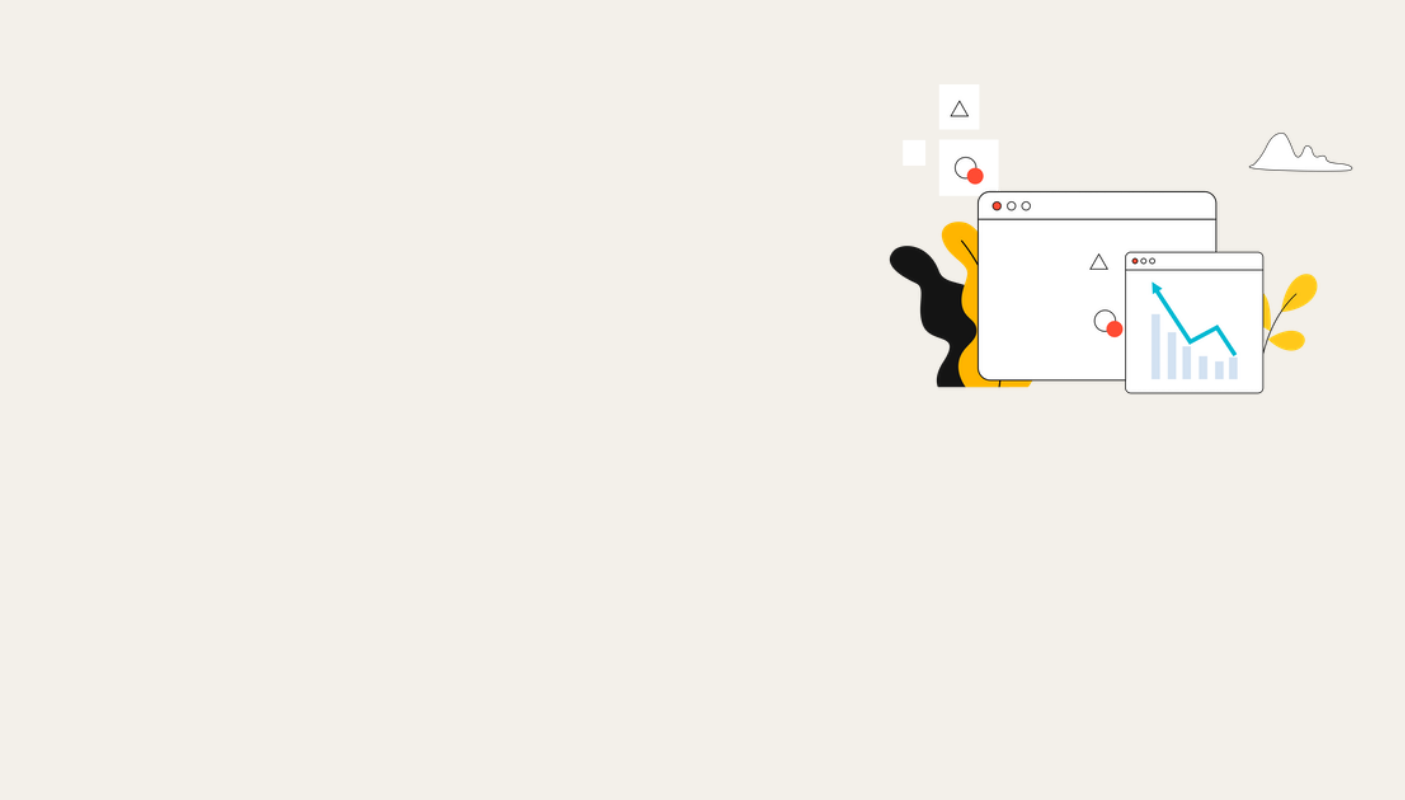
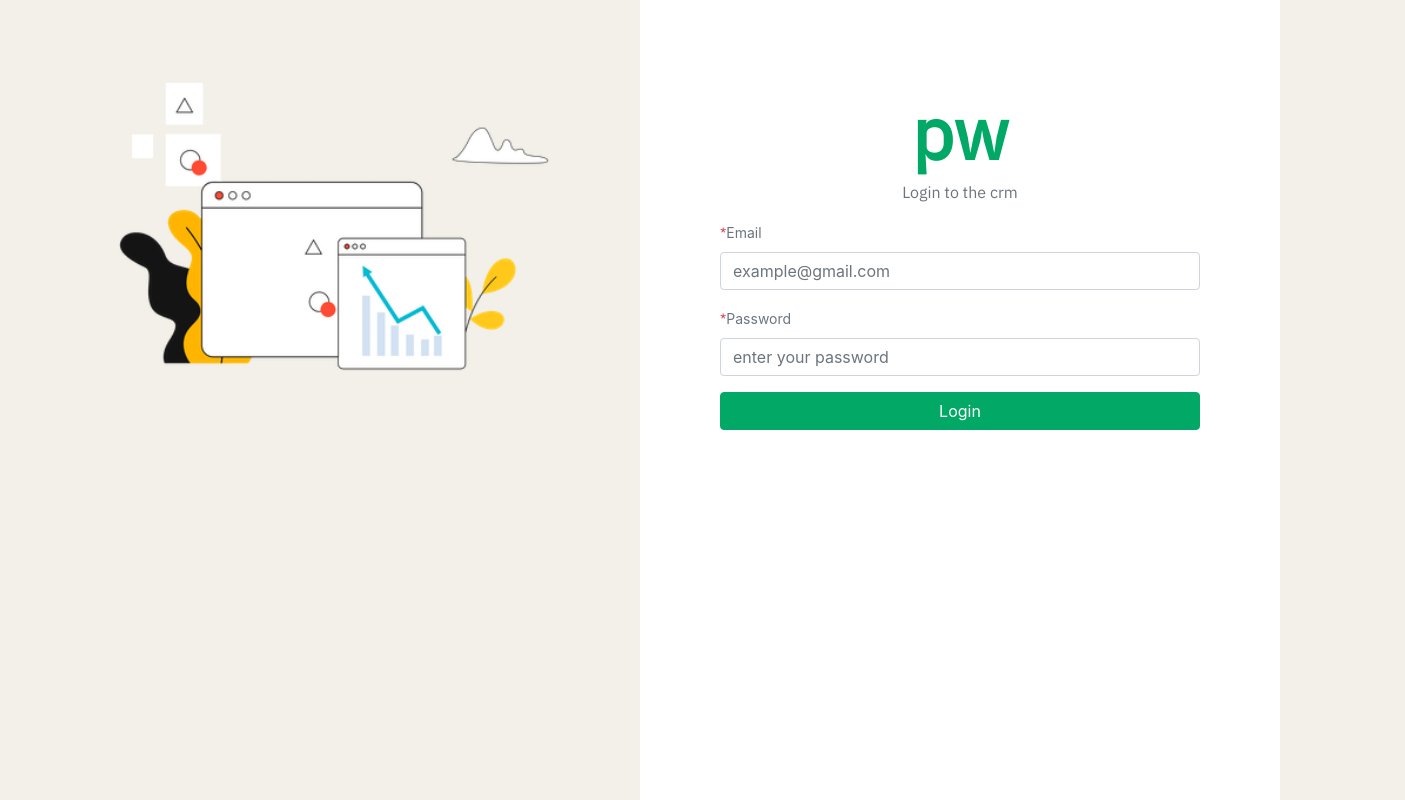
Before and after one commit to kojusola/crm, a React (Create React App) app: page /login in a window 1280 px wide. Shown: the whole page, 1405 px wide, since content can reach past the window. Built offline with nearby package versions, Linux system fonts and the light colour scheme.

Commit message:
login page

```diff
--- /dev/null
+++ b/src/components/Input.jsx
@@ -0,0 +1,23 @@
+import "./styles/Input.css";
+
+const Input = (props) => {
+    return (
+        <div className="form-group">
+            <label
+                htmlFor={props.name}
+                className="form-label text-secondary"
+            >
+                <span className="text-danger">*</span>
+                {props.title}
+            </label>
+            <input
+                className="form-control"
+                name= {props.name}
+                id={props.name}
+                type={props.input}
+                placeholder= {props.placeholder}
+            />
+        </div>
+    )
+};
+export default Input;
--- /dev/null
+++ b/src/components/styles/Input.css
@@ -0,0 +1,8 @@
+.form-control:focus {
+  border-color: #02a865 !important;
+}
+
+.form-label {
+  font-size: 14px;
+}
+/*# sourceMappingURL=Input.css.map */
--- /dev/null
+++ b/src/components/styles/Input.scss
@@ -0,0 +1,7 @@
+.form-control:focus {
+    border-color: #02a865 !important;
+  }
+
+.form-label{
+    font-size: 14px;
+}
--- a/src/screens/Login.jsx
+++ b/src/screens/Login.jsx
@@ -1,40 +1,59 @@
 import { Link } from "react-router-dom";
-
-// import home_img1 from "../assets/imgs/home_img1.svg";
 import hero1 from "../assets/imgs/hero1.png";
+import Input from "../components/Input.jsx"
 import "./styles/Home.css";
+import "./styles/Login.css";
 
 function Login() {
     return (
-        <div className="bg-grey">
-            <div className="page-content-container home-container">
+        <div className="background">
+            <div className="home-container">
                 <div className="col-md-12">
-                    <div className="page-heading col-md-5 float-left">
-                    </div>
                     <div
-                        className="col-md-7 float-left pt-5 pl-5 pr-0"
+                        className="col-md-6 float-left pt-5 pr-5 pr-2"
                         style={{
                             position: "relative",
                             height: "auto",
-                            // border: "1px solid",
                         }}
                     >
-                        <div className="col-md-12 float-right pt-3 pl-5 pr-0">
+                        <div className="col-md-12 float-right pt-3 pl-2 pr-2">
                             <img
                                 src={hero1}
                                 alt=""
                                 className="col-md-11 float-right"
-                                // style={{ position: "absolute", right: 0 }}
                             />
                         </div>
                     </div>
                 </div>
-                <div className="col-md-12" style={{ clear: "both" }}>
-                    <div className="col-md-12 page-heading">
-                        {/* <h2>This spreadsheet fills itself.</h2> */}
-                    </div>
+                <div className="page-heading col-md-6 float-left bg-white vh-100">
+                    <form className="w-75 mx-auto">
+                        <div>
+                            <p className="form-head text-center font-weight-bold mb-1 display-3">pw</p>
+                            <p className="text-center text-secondary font-weight-light">Login to the crm</p>
+                        </div>
+                        <Input
+                            name="email"
+                            title="Email"
+                            inputType="text"
+                            placeholder="example@gmail.com"
+                        />
+                        <Input
+                            name="password"
+                            title="Password"
+                            inputType="password"
+                            placeholder="enter your password"
+                        />
+                        <button
+                            type="button"
+                            className="btn btn-primary col-md-12"
+                            data-trigger="#side-menu"
+                        >
+                        Login
+                        </button>
+                    </form>
                 </div>
             </div>
+
         </div>
     );
 }
--- /dev/null
+++ b/src/screens/styles/Login.css
@@ -0,0 +1,9 @@
+.background {
+  background: -webkit-gradient(linear, left top, right top, color-stop(60%, #F3F0EA), color-stop(0%, #ffffff)) !important;
+  background: linear-gradient(to right, #F3F0EA 60%, #ffffff 0%) !important;
+}
+
+.form-head {
+  color: #02a865;
+}
+/*# sourceMappingURL=Login.css.map */
--- /dev/null
+++ b/src/screens/styles/Login.scss
@@ -0,0 +1,7 @@
+.background{
+    background:linear-gradient(to right, #F3F0EA 60%, #ffffff 0%) !important;
+}
+
+.form-head{
+    color: #02a865;
+}
```
Also changed, not shown: 2 other files (tests, documents, lock files or other folders).
